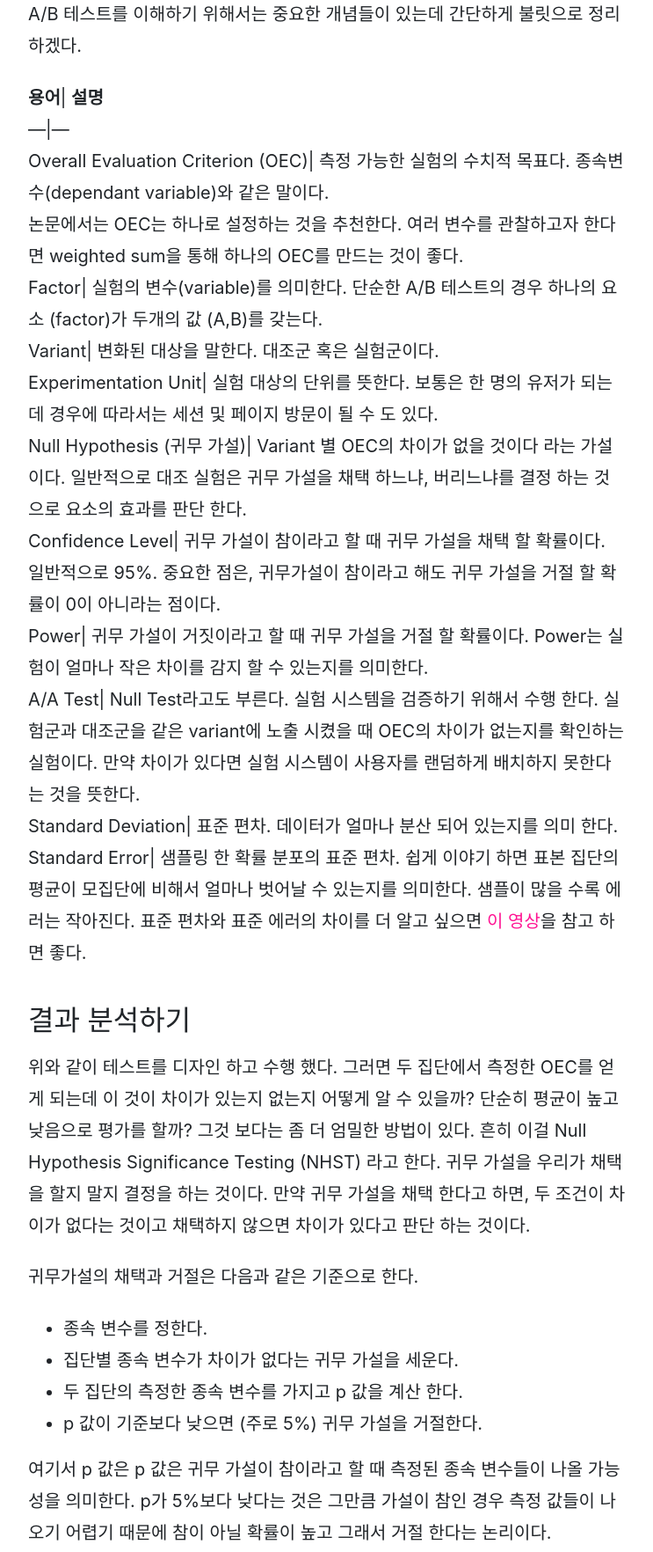
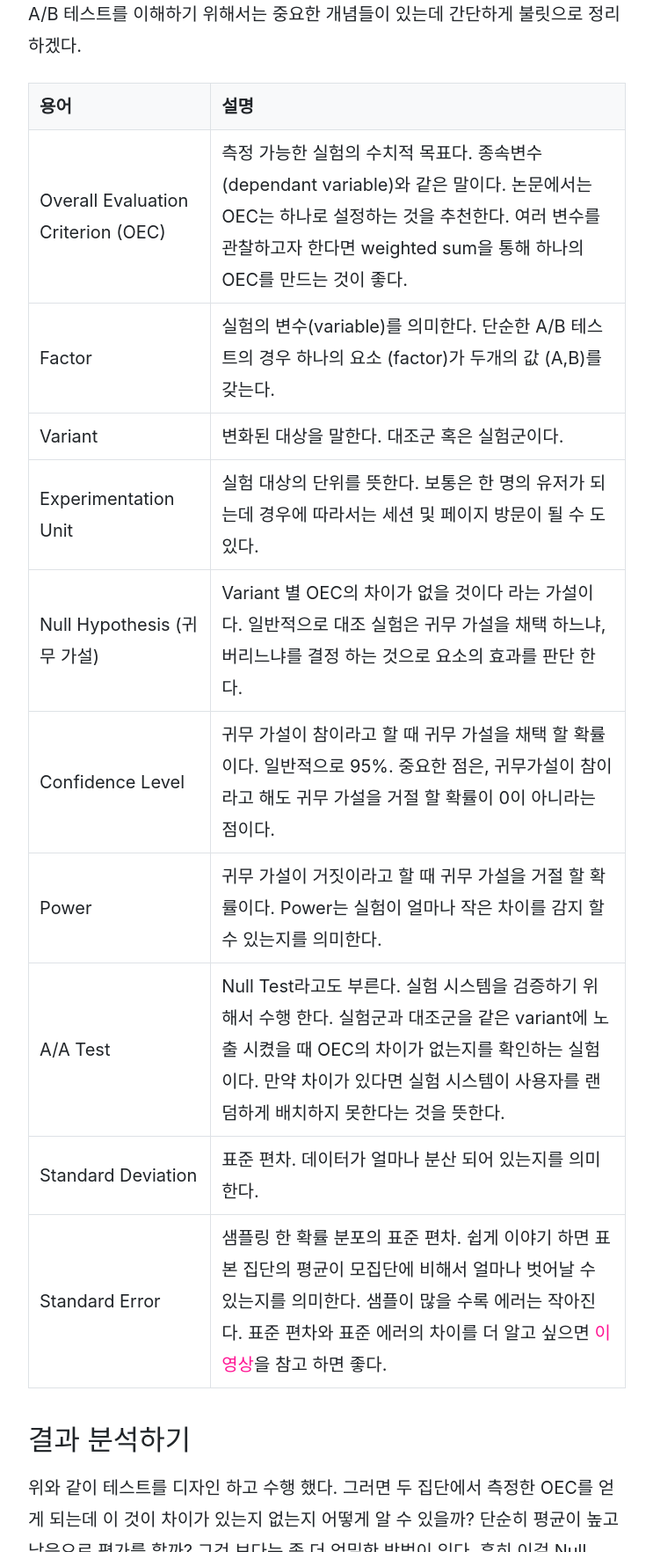
Before and after one commit to KeunwooPark/Portfolio, a Jekyll site: the page built from _posts/2025-03-13-skimming-ab-test.md, in a window 1280 px wide, cut to the strip 3508-5272 px from the top of the page. Shown: the whole strip at 88% size, without its empty margins (268-1011 px from the left). Built offline with Jekyll 4.4.1, drawn with Linux system fonts in a browser that asks for light colours; nearby versions of some CDN libraries.

Commit message:
fix: render markdown tables in A/B test post and add table styles
Fix broken table in skimming-ab-test post by merging a continuation
line that lacked a pipe prefix. Add bordered table styles to blog.css.

Co-Authored-By: Claude Sonnet 4.6 <noreply@anthropic.com>

```diff
--- a/_posts/2025-03-13-skimming-ab-test.md
+++ b/_posts/2025-03-13-skimming-ab-test.md
@@ -42,8 +42,7 @@ A/B 테스트를 이해하기 위해서는 중요한 개념들이 있는데 간
 
 **용어**| **설명**
 ---|---
-Overall Evaluation Criterion (OEC)| 측정 가능한 실험의 수치적 목표다. 종속변수(dependant variable)와 같은 말이다.
-논문에서는 OEC는 하나로 설정하는 것을 추천한다. 여러 변수를 관찰하고자 한다면 weighted sum을 통해 하나의 OEC를 만드는 것이 좋다.
+Overall Evaluation Criterion (OEC)| 측정 가능한 실험의 수치적 목표다. 종속변수(dependant variable)와 같은 말이다. 논문에서는 OEC는 하나로 설정하는 것을 추천한다. 여러 변수를 관찰하고자 한다면 weighted sum을 통해 하나의 OEC를 만드는 것이 좋다.
 Factor| 실험의 변수(variable)를 의미한다. 단순한 A/B 테스트의 경우 하나의 요소 (factor)가 두개의 값 (A,B)를 갖는다.
 Variant| 변화된 대상을 말한다. 대조군 혹은 실험군이다.
 Experimentation Unit| 실험 대상의 단위를 뜻한다. 보통은 한 명의 유저가 되는데 경우에 따라서는 세션 및 페이지 방문이 될 수 도 있다.
@@ -131,6 +130,7 @@ p=0.05이면 귀무 가설이 참일 확률이 5%에 불과하다| p값은 귀
 유의하지 않은 차이 (p>0.05) 는 그룹간에 차이가 없음을 의미한다.| 샘플 수가 부족해서 검정력이 부족하다는 의미일 수도 있다.
 p=0.05는 귀무가설 하에 수많은 시행 중 5%만 발생하는 데이터를 관측 했음을 의미한다.| 부정확한 표현이다. p값은 관찰 된 것과 같거나 더 극단적인 값을 얻을 확률이다.
 
+
 또한 실험 방법이 잘못되면 잘못된 결과를 얻게 된다. 그 중 하나로 p값 미리보기가 있다. p 값을 모니터링 하면서 사람이 개입하여 적절한 시기에 실험을 중단하는 것을 말한다. 책에 따르면 이러한 경우 5-10배의 편향된 결과를 낸다고 한다. 사람이 개입해서 p값을 기준으로 실험을 중단하면 사람의 의도가 결과에 개입되기 때문이다. 그렇기 때문에 p 값을 계산 하기 전에 미리 실험 기간을 정하고 해야 한다.
 
 같은 실험을 여러번 반복 하는 것도 안된다. 다중 가설 검정이라는 개념인데 변인이 아무런 효과가 없어도 동일한 실험을 20번 하면 우연히 한 번은 통계적 효과가 있다고 나올 수 있다 (1/20 = 0.05). 이는 작지 않은 확률이다. 그래서 별 다른 이유 없이 동일한 실험을 여러번 하면 안된다.
--- a/assets/css/blog.css
+++ b/assets/css/blog.css
@@ -61,6 +61,23 @@
   font-style: italic;
 }
 
+.blog-content table {
+  width: 100%;
+  border-collapse: collapse;
+  margin: 1.5rem 0;
+}
+
+.blog-content th,
+.blog-content td {
+  border: 1px solid #dee2e6;
+  padding: 0.5rem 0.75rem;
+}
+
+.blog-content th {
+  background-color: #f8f9fa;
+  font-weight: 600;
+}
+
 .blog-content img,
 .blog-content figure {
   max-width: 100% !important;
```
